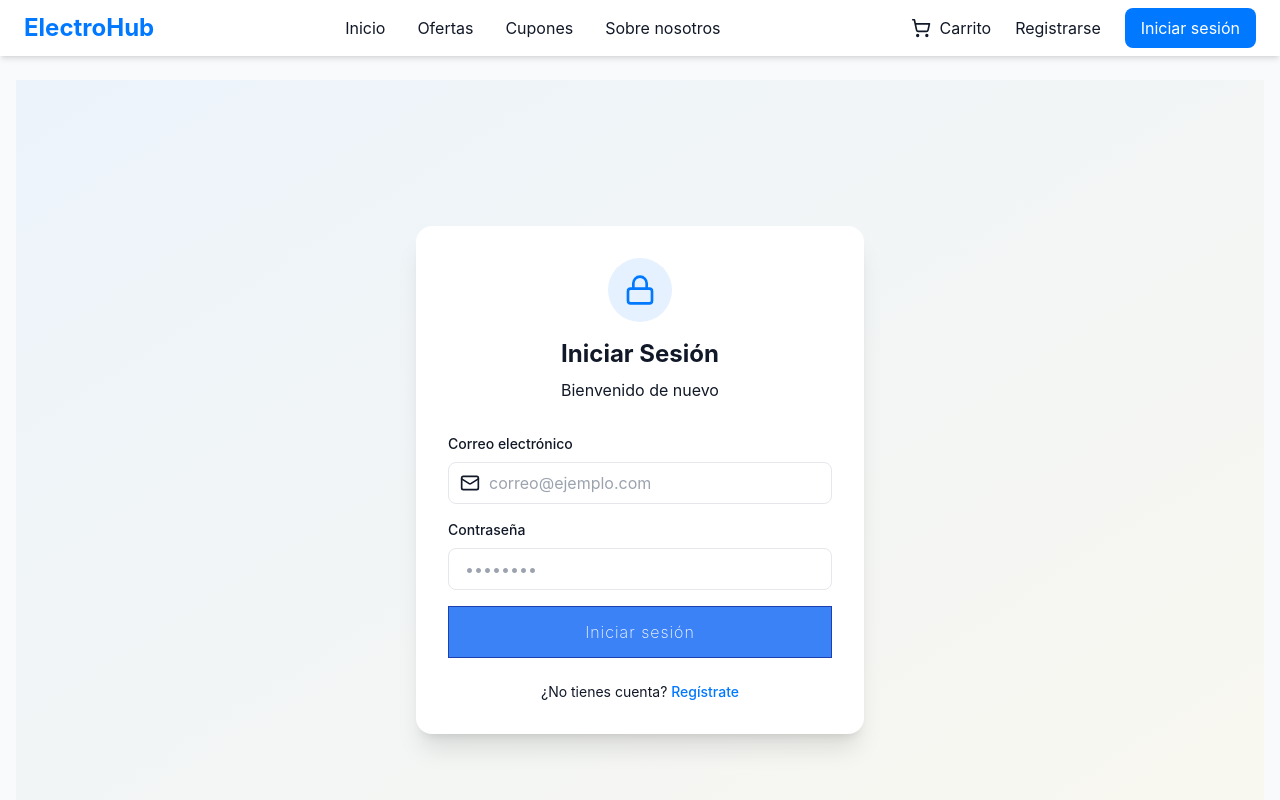
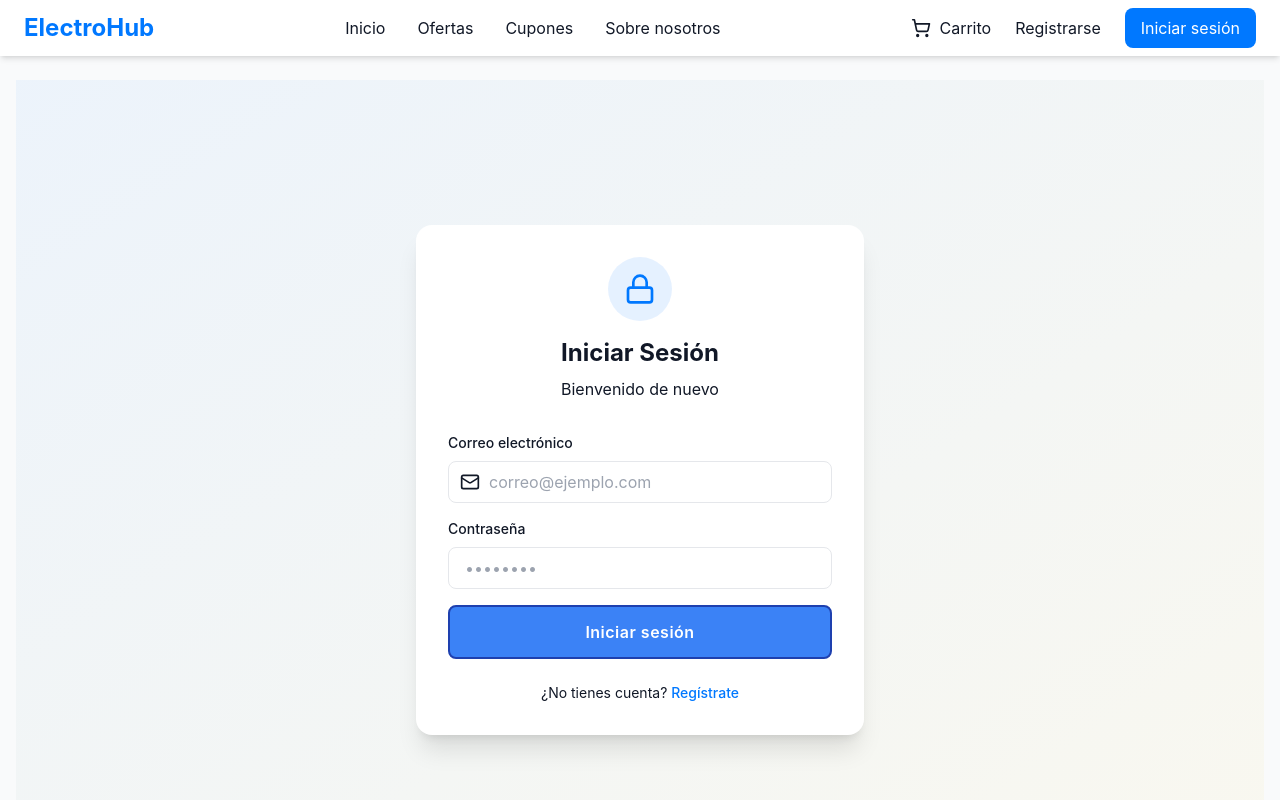
Before and after one commit to Mariavillca123/ElectroHub-frontend, a React (Vite) app: page /login in a window 1280 px wide. Shown: the top 800 px of the page. Built offline with nearby package versions, Linux system fonts and the light colour scheme; no server answers.

Commit message:
Nuevo cambio en el boton

```diff
--- a/src/pages/Auth/LoginPage.tsx
+++ b/src/pages/Auth/LoginPage.tsx
@@ -132,7 +132,7 @@ export default function LoginPage() {
             <button
               type="submit"
               disabled={loading}
-              className="w-full button-floating text-white font-medium disabled:opacity-50"
+              className="button-floating"
             >
               {loading ? "Iniciando..." : "Iniciar sesión"}
             </button>
--- a/src/styles/globals.css
+++ b/src/styles/globals.css
@@ -11,21 +11,25 @@ body {
 /* Button 52 Style - with blue shadow */
 .button-floating {
   font-size: 16px;
-  font-weight: 200;
-  letter-spacing: 1px;
-  padding: 13px 20px 13px;
+  font-weight: 600;
+  letter-spacing: 0.5px;
+  padding: 13px 20px;
   outline: 0;
-  border: 1px solid #1e40af;
+  border: 2px solid #1e40af;
   cursor: pointer;
   position: relative;
-  background-color: rgba(59, 130, 246, 1);
+  background-color: #3b82f6;
+  color: white;
   user-select: none;
   -webkit-user-select: none;
   touch-action: manipulation;
-  transition: all 0.3s ease;
+  transition: all 0.2s ease;
+  border-radius: 0.5rem;
+  display: block;
+  width: 100%;
 }
 
-.button-floating:after {
+.button-floating::after {
   content: "";
   background-color: #1e40af;
   width: 100%;
@@ -34,11 +38,11 @@ body {
   height: 100%;
   top: 7px;
   left: 7px;
-  transition: 0.2s;
+  transition: all 0.2s ease;
   border-radius: 0.5rem;
 }
 
-.button-floating:hover:after {
+.button-floating:hover::after {
   top: 0px;
   left: 0px;
 }
@@ -48,8 +52,12 @@ body {
   cursor: not-allowed;
 }
 
+.button-floating:disabled::after {
+  display: none;
+}
+
 @media (min-width: 768px) {
   .button-floating {
-    padding: 13px 50px 13px;
+    padding: 13px 50px;
   }
 }
```
Also changed, not shown: 1 other file (tests, documents, lock files or other folders).
